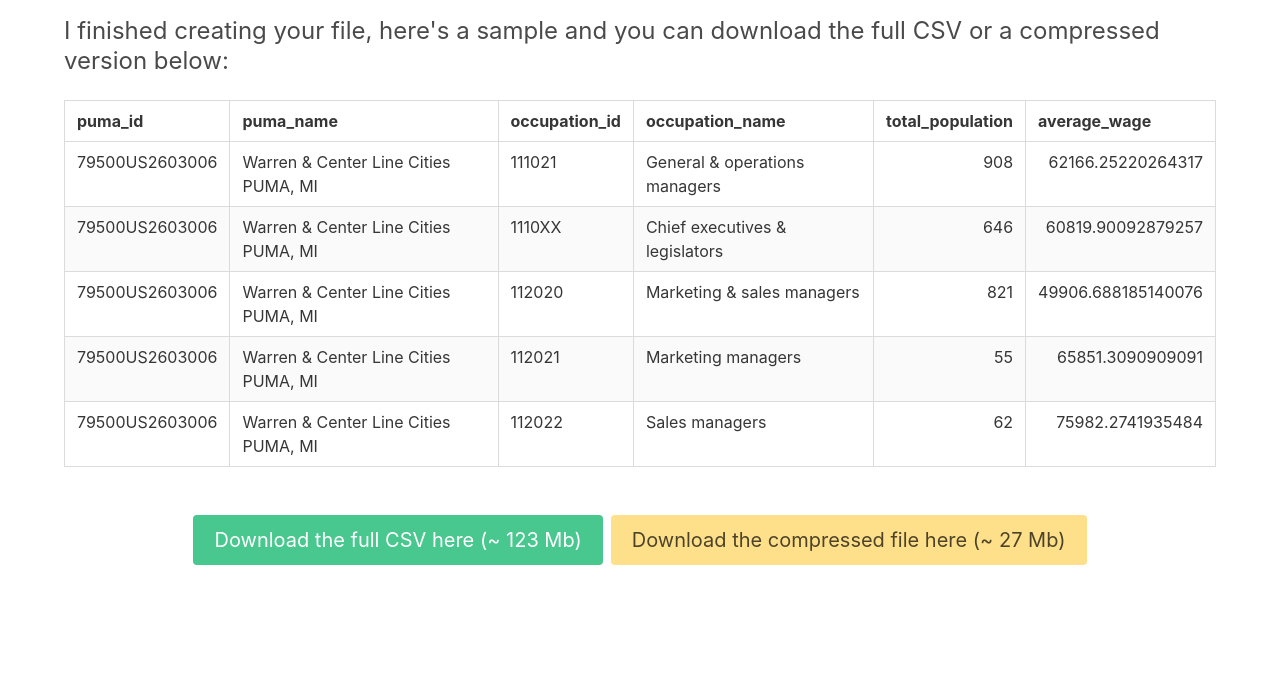
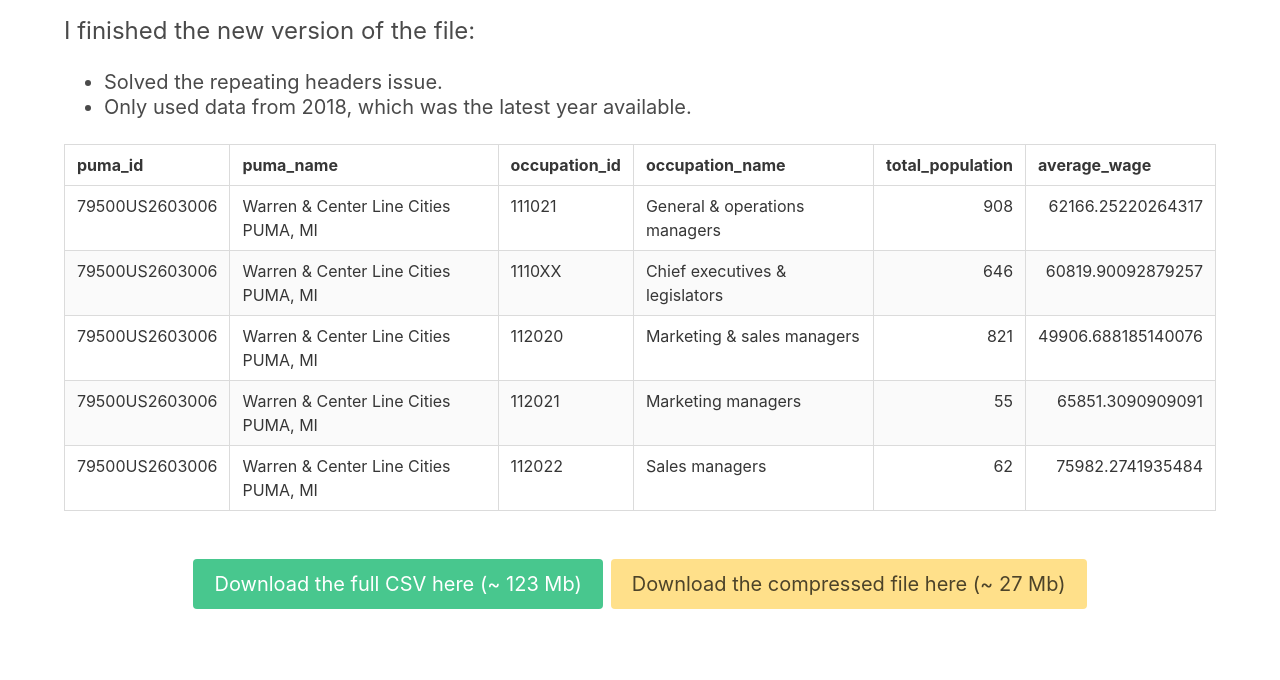
Before and after one commit to innerstage/custom_files, a plain HTML site: page hello_alex/index.html in a window 1280 px wide. Shown: the part 120-800 px from the top of the page. Drawn offline with nearby package versions, Linux system fonts and the light colour scheme.

Commit message:
New site

```diff
--- a/hello_alex/index.html
+++ b/hello_alex/index.html
@@ -11,11 +11,17 @@
   <section class="section">
     <div class="container">
       <h1 class="title is-1">
-        <img src="https://images.emojiterra.com/google/android-10/128px/1f44b.png" width=40px height=40px> Hey Alex!
+        <img src="https://images.emojiterra.com/google/android-10/128px/1f44b.png" width=40px height=40px> Hey again Alex!
       </h1>
       <p class="subtitle is-4 is-centered">
         <br>
-        I finished creating your file, here's a sample and you can download the full CSV or a compressed version below:
+        I finished the new version of the file:
+
+      <ul class="subtitle is-5" style="list-style-type:disc;padding-left:40px">
+        <div class="list-item"><li>Solved the repeating headers issue.</li></div>
+        <div class="list-item"><li>Only used data from 2018, which was the latest year available.</li></div>
+      </ul>
+
       </p>
       <table class="table is-bordered is-striped is-small table-hover table-condensed">
         <thead><tr><th title="Field #1">puma_id</th>
```
